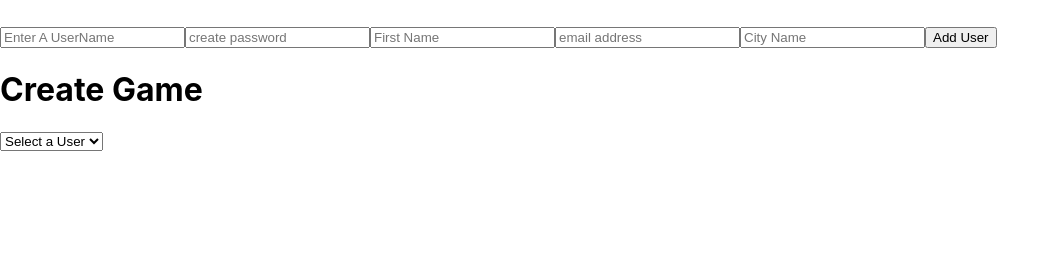
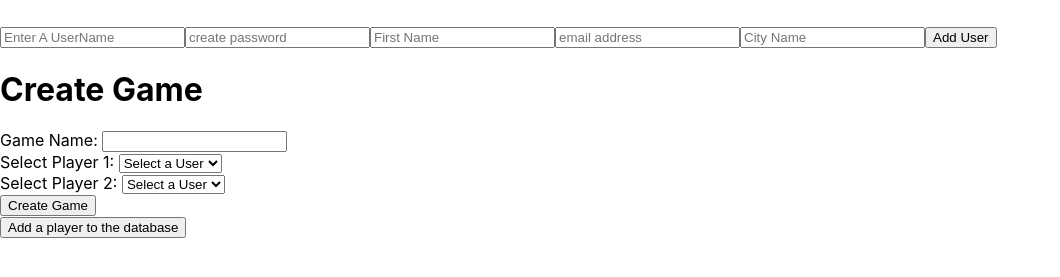
Before and after one commit to sageguy09/5-In-A-Row, a React (Create React App) app in the folder client/: page / in a window 1280 px wide. Shown: the part 327-604 px from the top of the page, without its empty margins (0-1060 px from the left). Built offline with nearby package versions, Linux system fonts and the light colour scheme; no server answers; what boardgame.io would draw is missing.

Commit message:
added basic layout of createGame form

```diff
--- a/client/src/components/createGame.js
+++ b/client/src/components/createGame.js
@@ -7,11 +7,25 @@ class gameCreate extends React.Component {
         return (
         <div>
             <h1>Create Game</h1>
-            <select name="users" id="userSelect" default="select player">
+
+            <form action="#" id="createGame">
+                Game Name: <input type="text" name="gameName"></input>
+            </form>
+            Select Player 1: <select name="users" form="createGame" id="userSelect" default="select player">
             <option value="none" selected disabled hidden>Select a User</option>
             <option value="player_1">Player 1</option>
             <option value="player_2">Player 2</option>
             </select>
+            <br/>
+            Select Player 2: <select name="users" form="createGame" id="userSelect" default="select player">
+            <option value="none" selected disabled hidden>Select a User</option>
+            <option value="player_1">Player 1</option>
+            <option value="player_2">Player 2</option>
+            </select>
+            <br />
+            <input type="submit" form="creaetGame" value="Create Game" />
+            <br />
+            <button>Add a player to the database</button>
             {/* {userListing(this.state.users)}
             {this.state.users.map(users => (
                 userComp(users)
```
